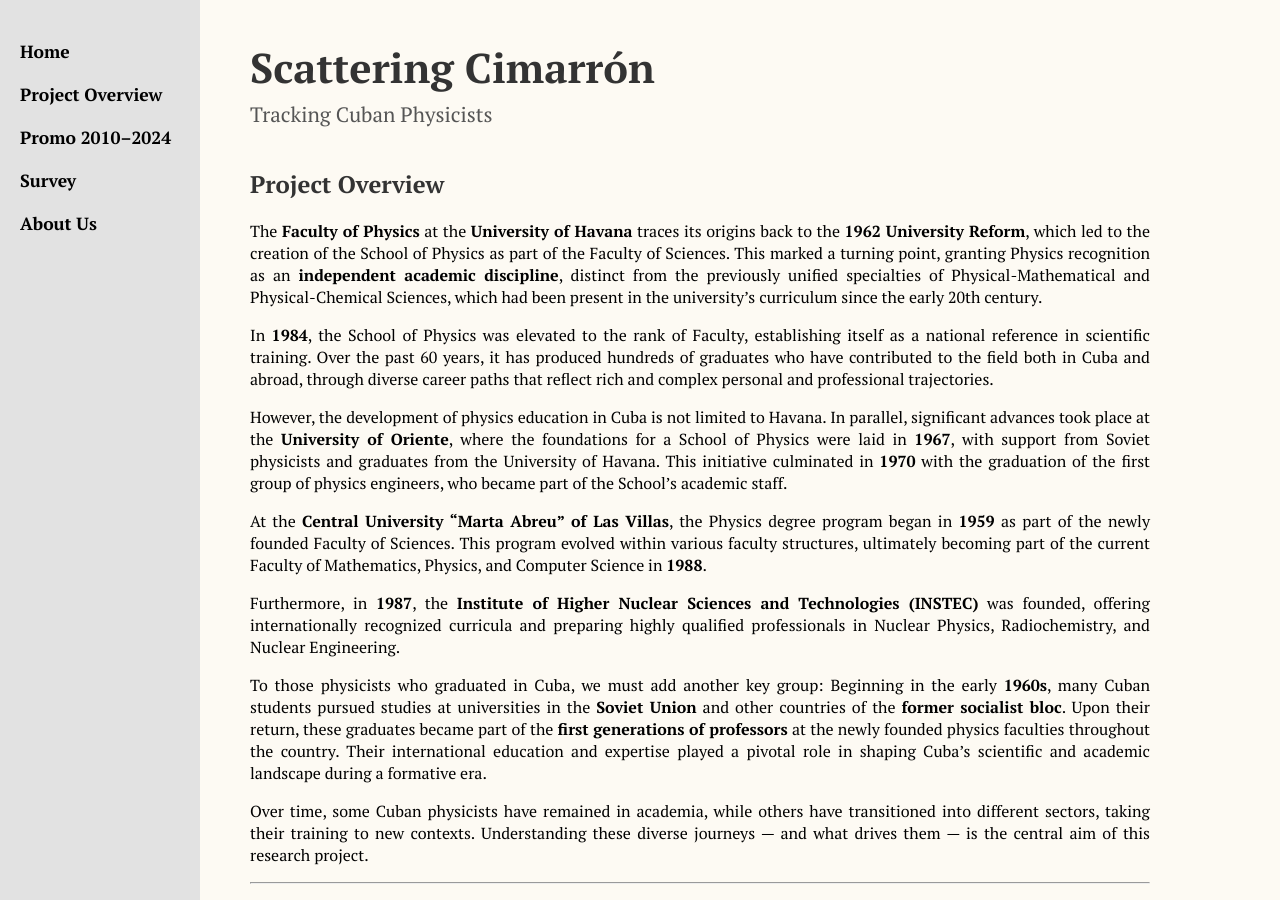
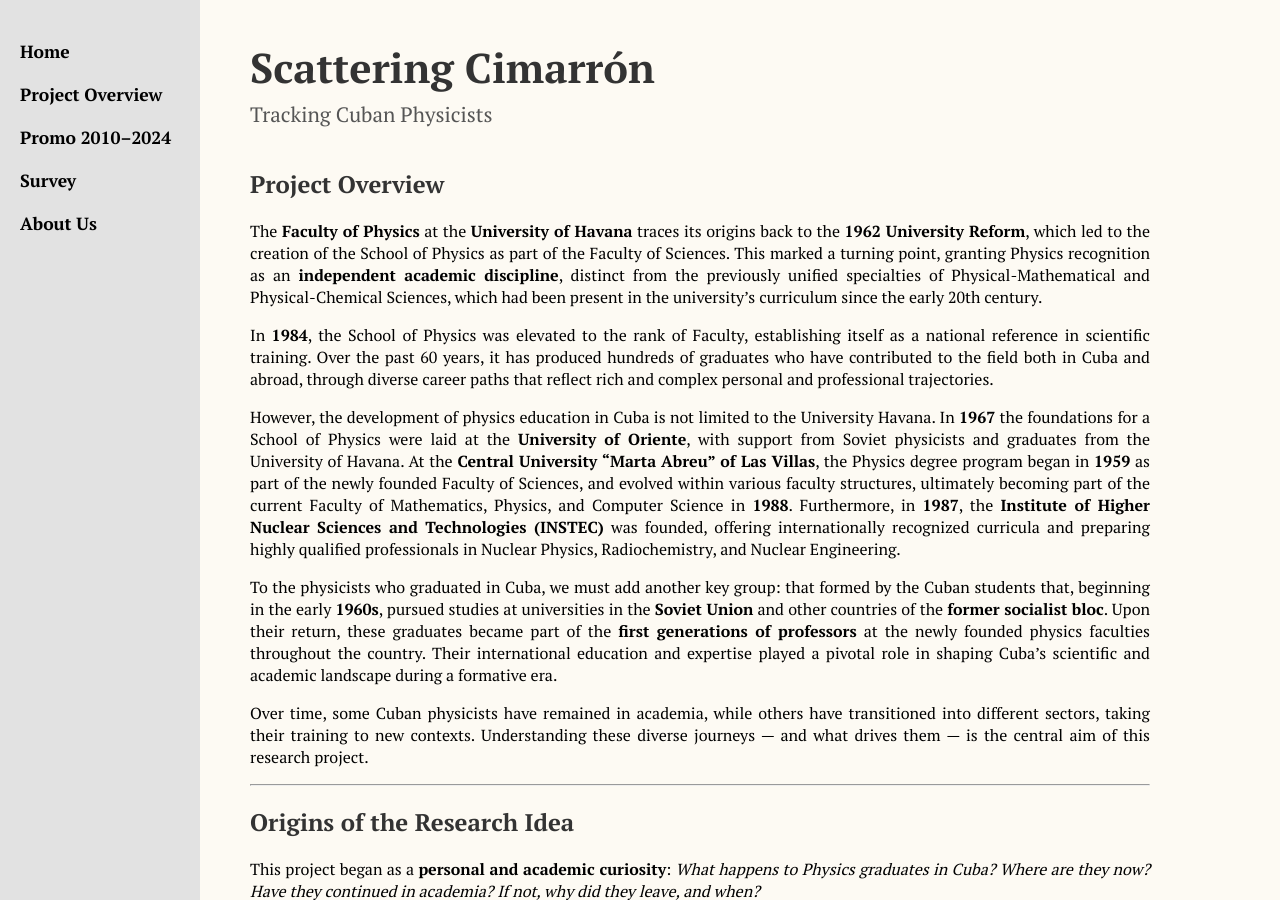
Before and after one commit to Gretica/Tracking_Cuban_Physicists, a Jekyll site: the page built from project.md, in a window 1280 px wide and 900 px high. Built offline with Jekyll 4.4.1, drawn with Linux system fonts in a browser that asks for light colours.

Commit message:
Update project.md

```diff
--- a/project.md
+++ b/project.md
@@ -12,13 +12,9 @@ The **Faculty of Physics** at the **University of Havana** traces its origins ba
 
 In **1984**, the School of Physics was elevated to the rank of Faculty, establishing itself as a national reference in scientific training. Over the past 60 years, it has produced hundreds of graduates who have contributed to the field both in Cuba and abroad, through diverse career paths that reflect rich and complex personal and professional trajectories.
 
-However, the development of physics education in Cuba is not limited to Havana. In parallel, significant advances took place at the **University of Oriente**, where the foundations for a School of Physics were laid in **1967**, with support from Soviet physicists and graduates from the University of Havana. This initiative culminated in **1970** with the graduation of the first group of physics engineers, who became part of the School’s academic staff.
+However, the development of physics education in Cuba is not limited to the University Havana. In **1967** the foundations for a School of Physics were laid at the **University of Oriente**, with support from Soviet physicists and graduates from the University of Havana. At the **Central University “Marta Abreu” of Las Villas**, the Physics degree program began in **1959** as part of the newly founded Faculty of Sciences, and evolved within various faculty structures, ultimately becoming part of the current Faculty of Mathematics, Physics, and Computer Science in **1988**. Furthermore, in **1987**, the **Institute of Higher Nuclear Sciences and Technologies (INSTEC)** was founded, offering internationally recognized curricula and preparing highly qualified professionals in Nuclear Physics, Radiochemistry, and Nuclear Engineering.
 
-At the **Central University “Marta Abreu” of Las Villas**, the Physics degree program began in **1959** as part of the newly founded Faculty of Sciences. This program evolved within various faculty structures, ultimately becoming part of the current Faculty of Mathematics, Physics, and Computer Science in **1988**.
-
-Furthermore, in **1987**, the **Institute of Higher Nuclear Sciences and Technologies (INSTEC)** was founded, offering internationally recognized curricula and preparing highly qualified professionals in Nuclear Physics, Radiochemistry, and Nuclear Engineering.
-
-To those physicists who graduated in Cuba, we must add another key group: Beginning in the early **1960s**, many Cuban students pursued studies at universities in the **Soviet Union** and other countries of the **former socialist bloc**. Upon their return, these graduates became part of the **first generations of professors** at the newly founded physics faculties throughout the country. Their international education and expertise played a pivotal role in shaping Cuba’s scientific and academic landscape during a formative era.
+To the physicists who graduated in Cuba, we must add another key group: that formed by the Cuban students that, beginning in the early **1960s**, pursued studies at universities in the **Soviet Union** and other countries of the **former socialist bloc**. Upon their return, these graduates became part of the **first generations of professors** at the newly founded physics faculties throughout the country. Their international education and expertise played a pivotal role in shaping Cuba’s scientific and academic landscape during a formative era.
 
 Over time, some Cuban physicists have remained in academia, while others have transitioned into different sectors, taking their training to new contexts. Understanding these diverse journeys — and what drives them — is the central aim of this research project.
 
```
